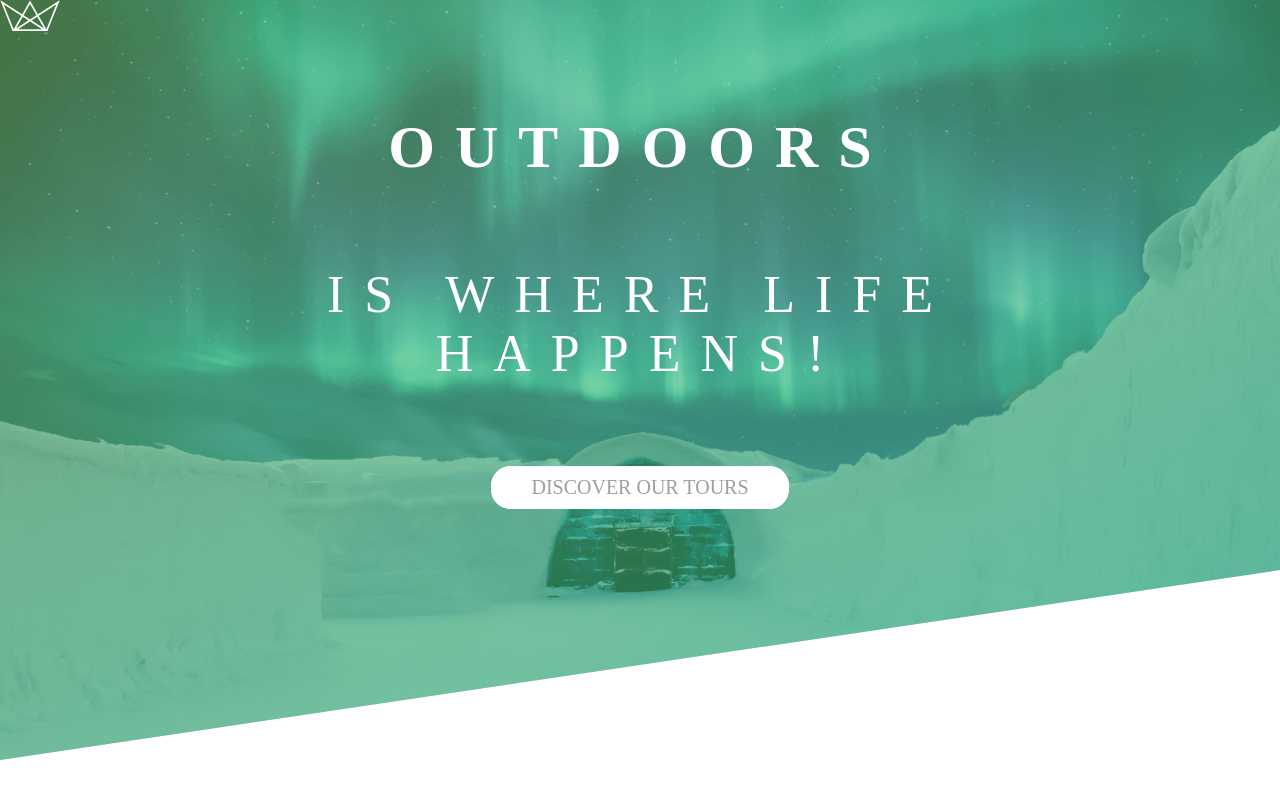
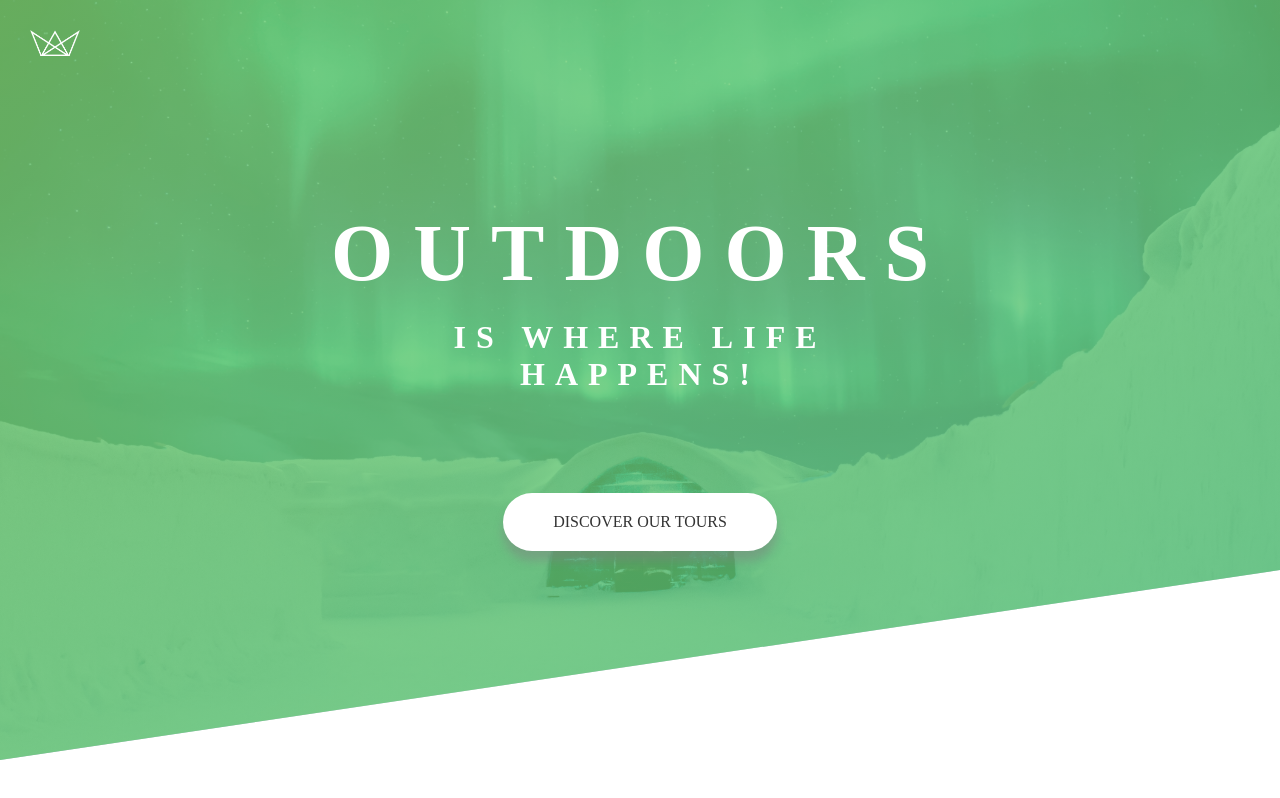
Before and after one commit to Pulatoff/Magic-life, a website: page index.html in a window 1280 px wide. Drawn offline with Linux system fonts and the light colour scheme.

Commit message:
niyozbek

```diff
--- a/index.html
+++ b/index.html
@@ -16,9 +16,8 @@
           IS WHERE LIFE <br />
           HAPPENS!
         </h2>
-        <div class="intro__title--btn">
-          <a class="intro__btn" href="">DISCOVER OUR TOURS</a>
-        </div>
+
+        <a class="intro__title--btn" href="#">DISCOVER OUR TOURS</a>
       </div>
     </div>
   </body>
--- a/package.json
+++ b/package.json
@@ -4,7 +4,7 @@
   "description": "",
   "main": "index.js",
   "scripts": {
-    "test": "echo \"Error: no test specified\" && exit 1"
+    "compile:sass": "node-sass sass/main.scss style.css -w"
   },
   "author": "",
   "license": "ISC",
--- /dev/null
+++ b/sass/main.scss
@@ -0,0 +1,148 @@
+$mainLight: #7ed56f;
+$mainMedium: #55c57a;
+$mainDark: #28b485;
+
+h1,
+h2,
+h3,
+h4,
+h5,
+h6,
+p {
+  margin: 0;
+}
+
+a {
+  text-decoration: none;
+}
+
+body {
+  margin: 0;
+}
+
+html {
+  font-size: 62.5%;
+}
+.intro {
+  height: 95vh;
+  background-image: linear-gradient(
+      to right bottom,
+      rgba(126, 213, 111, 0.8),
+      rgba(85, 197, 122, 0.8)
+    ),
+    url("/pexels-frans-van-heerden-624015.jpg");
+  background-position: center;
+  background-size: cover;
+  clip-path: polygon(0 0, 100% 0, 100% 75%, 0 100%);
+
+  .intro__img--logo {
+    width: 5rem;
+    margin: 3rem 0 0 3rem;
+  }
+  .intro__title {
+    color: white;
+
+    text-align: center;
+    margin: 15rem 0 0;
+    .intro__title--name {
+      font-size: 8rem;
+      margin: 0 0 2rem;
+      letter-spacing: 20px;
+      font-weight: 700;
+      animation-name: moveInLeft;
+      animation-duration: 1.5s;
+      animation-timing-function: ease-in;
+    }
+    .intro__title--descrip {
+      margin-bottom: 10rem;
+      font-size: 3.2rem;
+      letter-spacing: 10px;
+      animation-name: moveInRight;
+      animation-duration: 1.5s;
+      animation-timing-function: ease-in;
+    }
+    .intro__title--btn {
+      margin: 0 auto;
+    }
+  }
+}
+
+.intro__title--btn {
+  display: inline-block;
+
+  color: #333;
+  padding: 2rem 5rem;
+  background-color: white;
+  border-radius: 30px;
+  font-size: 1.6rem;
+  box-shadow: 0 10px 10px rgba(128, 128, 128, 0.438);
+  animation-name: moveInBottom;
+  position: relative;
+  animation-duration: 1.5s;
+  animation-timing-function: ease-in;
+  &:hover {
+    transform: translateY(-1rem);
+  }
+}
+.intro__title--btn {
+  &::after {
+    content: "";
+    position: absolute;
+    top: 0;
+    left: 0;
+    width: 100%;
+    height: 100%;
+    border-radius: 10px;
+    z-index: 1;
+    opacity: 1;
+  }
+}
+
+.intro__title--btn {
+  &:hover::after {
+    transform: scale(2);
+    opacity: 0;
+    transition: all 0.8s;
+  }
+}
+@keyframes moveInRight {
+  0% {
+    transform: translate(10rem);
+    opacity: 0;
+  }
+
+  80% {
+    transform: translate(-1rem);
+  }
+  100% {
+    transform: translate(0);
+    opacity: 1;
+  }
+}
+
+@keyframes moveInLeft {
+  0% {
+    transform: translate(-10rem);
+    opacity: 0;
+  }
+
+  80% {
+    transform: translate(1rem);
+  }
+  100% {
+    transform: translate(0);
+    opacity: 1;
+  }
+}
+
+@keyframes moveInBottom {
+  0% {
+    transform: translateY(7rem);
+    opacity: 0;
+  }
+
+  100% {
+    transform: translate(0);
+    opacity: 1;
+  }
+}
```
Also changed, not shown: style.css, 1 other file.
